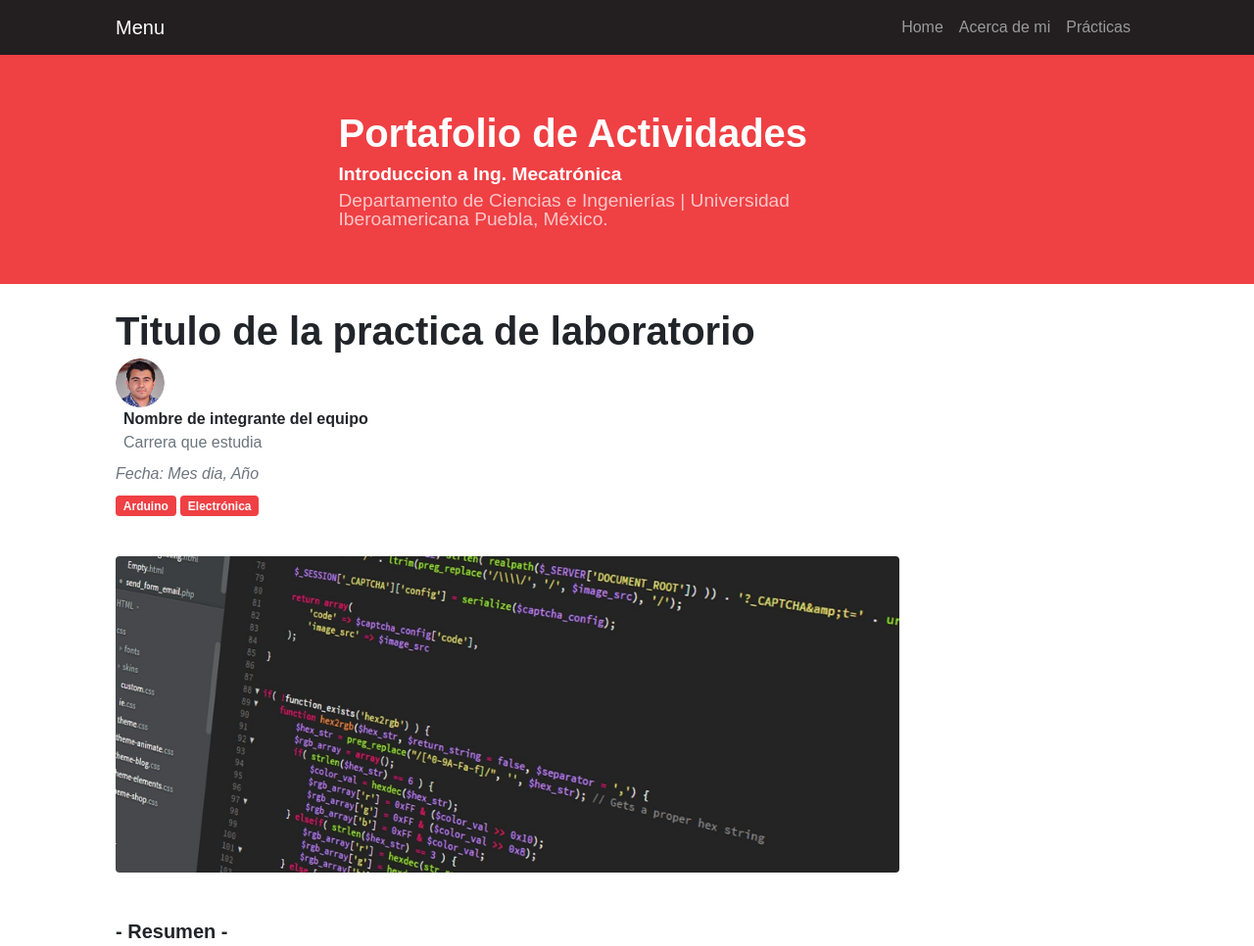
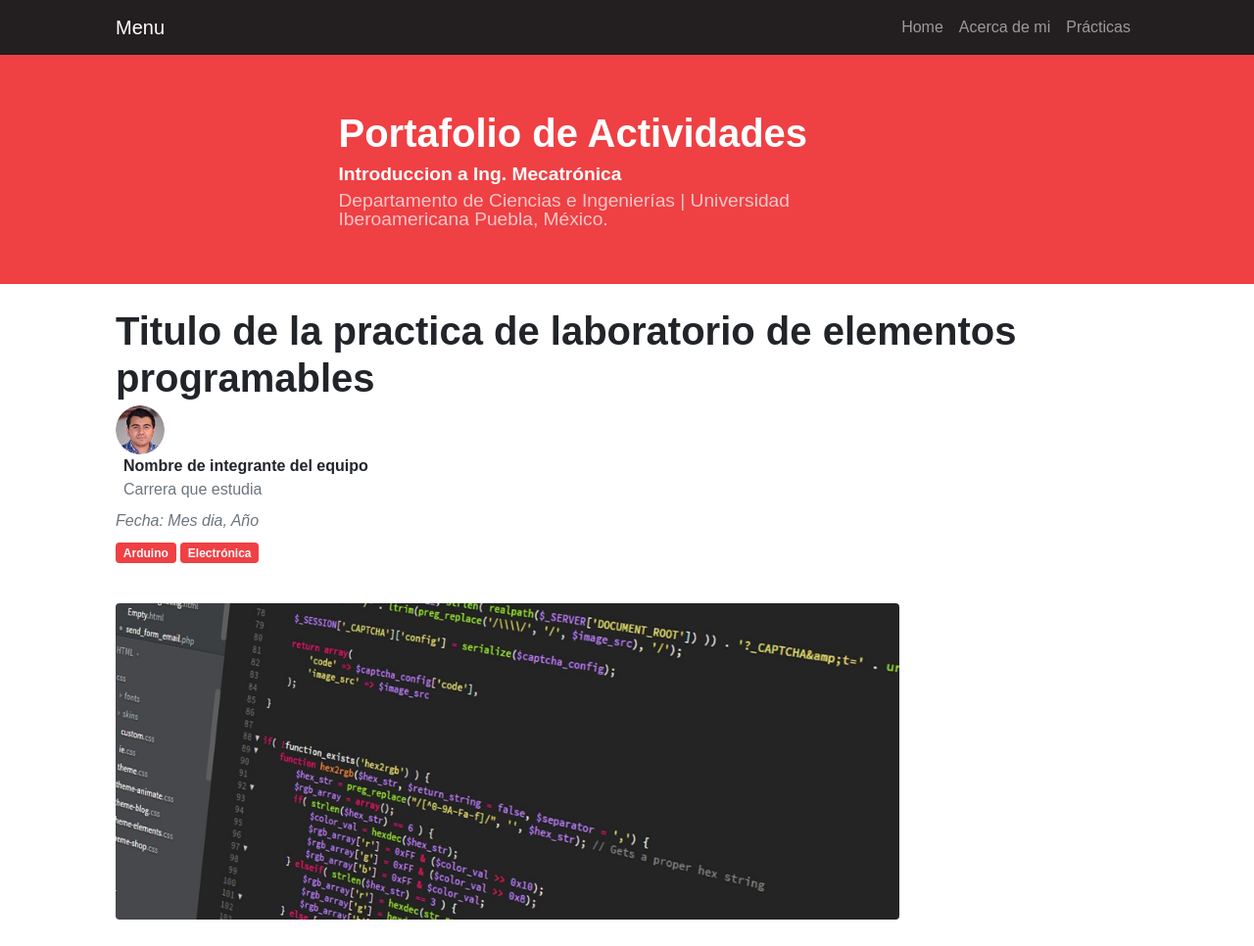
Before and after one commit to ginaanahi/portafolio, a plain HTML site: page practica1/index.html in a window 1280 px wide. Shown: the top 966 px of the page at 98% size. Drawn offline with nearby package versions, Linux system fonts and the light colour scheme.

Commit message:
lo que sea

```diff
--- a/practica1/index.html
+++ b/practica1/index.html
@@ -51,7 +51,7 @@
                     <!-- Post header-->
                     <header class="mb-4">
                         <!-- Post title-->
-                        <h1 class="fw-bolder mb-1">Titulo de la practica de laboratorio</h1>
+                        <h1 class="fw-bolder mb-1">Titulo de la practica de laboratorio de elementos programables</h1>
 
                         <!-- ETIQUETA DE ALUMNO (Hacer una por cada alumno)-->
                             <img class="img-fluid rounded-circle" width="50px" src="assets/Huber.jpg" alt="..." />
```
